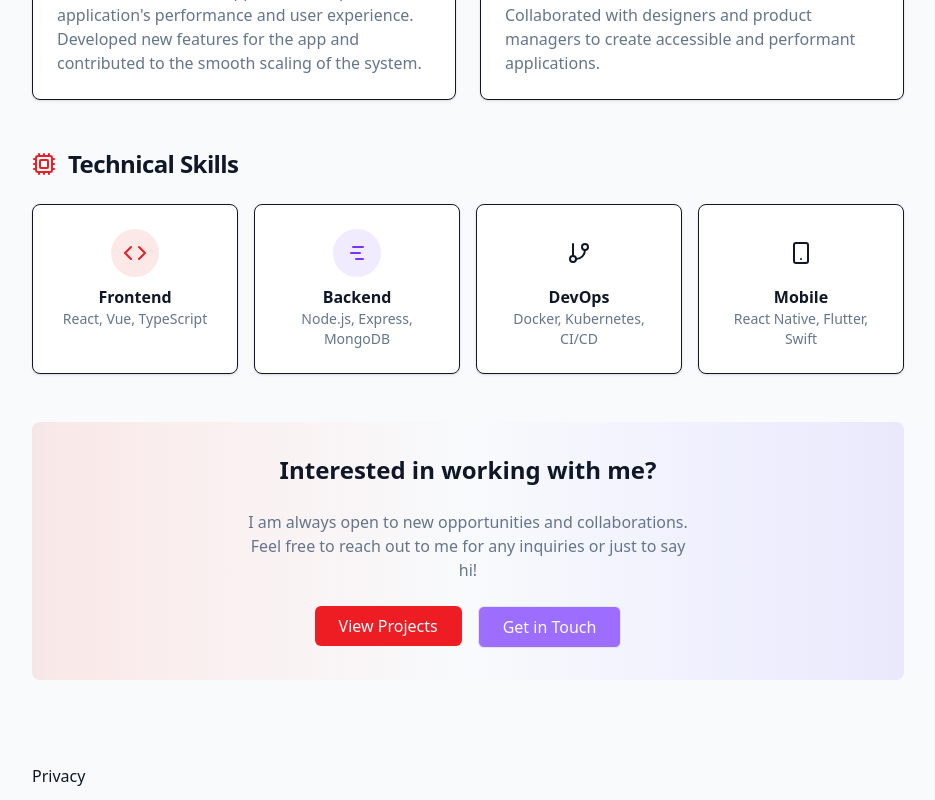
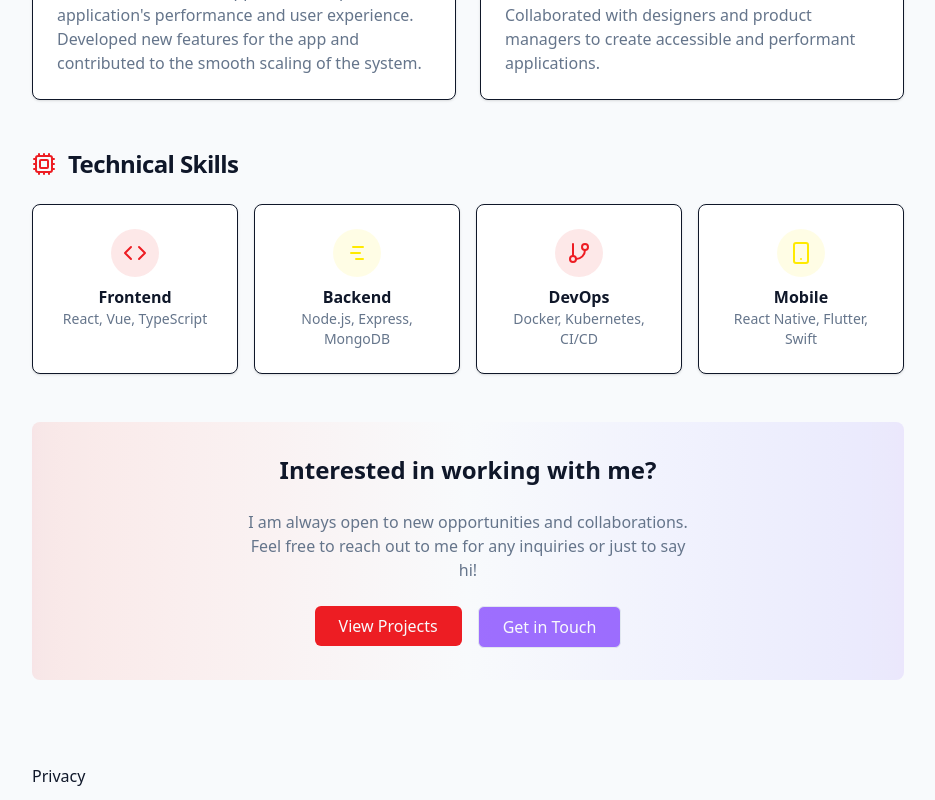
Before and after one commit to quagrain/ai-assistant-portfolio, a Next.js app: page /about in a window 1280 px wide. Shown: the part 1461-2261 px from the top of the page, without its empty margins (172-1107 px from the left). Built offline with nearby package versions, Linux system fonts and the light colour scheme.

Commit message:
Fixed skill card color issue

```diff
--- a/src/app/about/components/SkillCard.tsx
+++ b/src/app/about/components/SkillCard.tsx
@@ -1,9 +1,11 @@
 import { Code } from "lucide-react";
+import { cn } from "@/lib/utils";
+
 import React from "react";
 
 export type ThemeColor =
+  | "secondary"
   | "primary"
-  | "secondary"
   | "accent"
   | "destructive"
   | "muted";
@@ -16,20 +18,48 @@ export interface SkillCardProps {
 }
 
 export default function SkillCard({
-  Icon,
-  color,
-  skill,
-  description,
-}: SkillCardProps) {
-  const styledIcon = Icon ? (
-    <Icon className={`h-6 w-6 text-${color}`} />
-  ) : (
-    <Code className={`h-6 w-6 text-${color}`} />
-  );
+                                    Icon,
+                                    color,
+                                    skill,
+                                    description,
+                                  }: SkillCardProps) {
+
+  const colorClasses = {
+    icon: {
+      primary: "text-primary",
+      secondary: "text-secondary",
+      accent: "text-accent",
+      destructive: "text-destructive",
+      muted: "text-muted",
+    },
+    background: {
+      primary: "bg-primary/10",
+      secondary: "bg-secondary/10",
+      accent: "bg-accent/10",
+      destructive: "bg-destructive/10",
+      muted: "bg-muted/10",
+    },
+    hover: {
+      primary: "hover:border-primary",
+      secondary: "hover:border-secondary",
+      accent: "hover:border-accent",
+      destructive: "hover:border-destructive",
+      muted: "hover:border-muted",
+    },
+  };
+
+  const IconComponent = Icon || Code;
 
   return (
-    <div className="group flex flex-col items-center rounded-lg border bg-card p-6 text-center shadow-sm transition-all hover:border-primary hover:shadow-md">
-      <div className={`mb-2 rounded-full bg-${color}/10 p-3`}>{styledIcon}</div>
+    <div
+      className={cn(
+        "group flex flex-col items-center rounded-lg border bg-card p-6 text-center shadow-sm transition-all hover:shadow-md",
+        colorClasses.hover[color]
+      )}
+    >
+      <div className={cn("mb-2 rounded-full p-3", colorClasses.background[color])}>
+        <IconComponent className={cn("h-6 w-6", colorClasses.icon[color])} />
+      </div>
       <h3 className="font-semibold">{skill}</h3>
       <p className="text-sm text-muted-foreground">{description}</p>
     </div>
--- a/src/app/about/page.tsx
+++ b/src/app/about/page.tsx
@@ -75,13 +75,13 @@ const technicalSkills: SkillCardProps[] = [
   },
   {
     Icon: GanttChart,
-    color: "secondary",
+    color: "accent",
     skill: "Backend",
     description: "Node.js, Express, MongoDB",
   },
   {
     Icon: GitBranch,
-    color: "destructive",
+    color: "primary",
     skill: "DevOps",
     description: "Docker, Kubernetes, CI/CD",
   },
```
